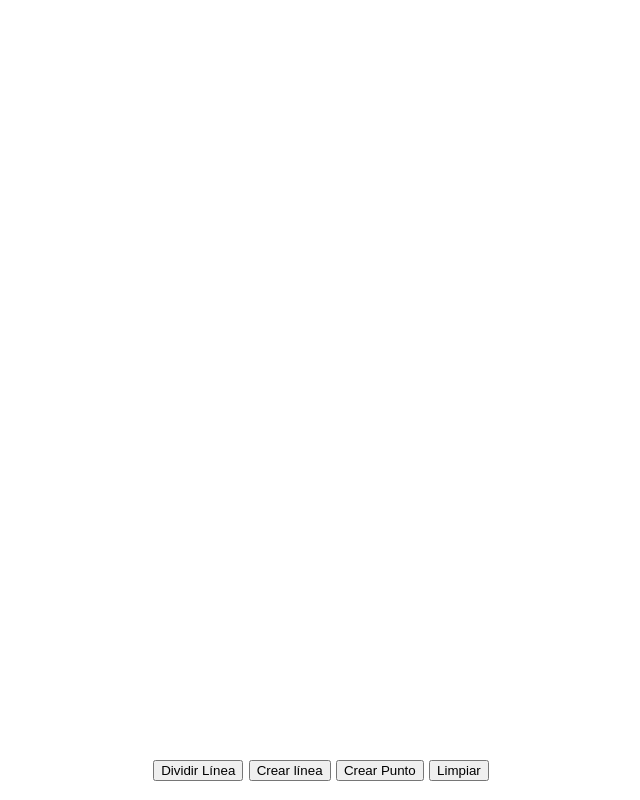
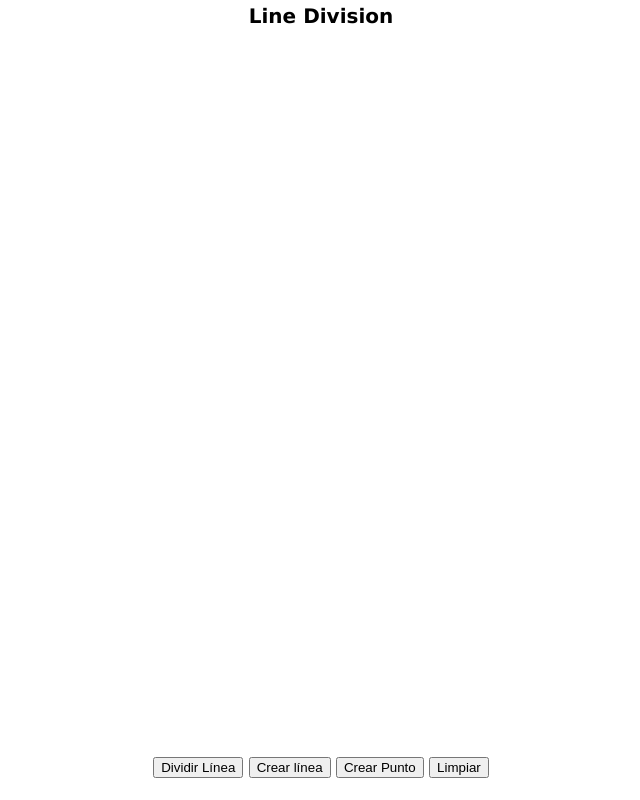
Before and after one commit to nattdev/line-division, a React (Vite) app: page / in a window 1280 px wide. Shown: the whole page, without its empty margins (319-959 px from the left). Built offline with nearby package versions, Linux system fonts and the light colour scheme.

Commit message:
Add Header component and update styles

```diff
--- a/src/App.tsx
+++ b/src/App.tsx
@@ -2,6 +2,7 @@ import { useState } from 'react'
 import './App.css'
 import Line from './components/Line';
 import Point from './components/Point';
+import Header from './components/Header';
 
 export interface PointPosition {
   x: number;
@@ -139,6 +140,7 @@ function App() {
 
   return (
     <div className='main-container'>
+      <Header/>
       <div className="draw-screen" onClick={handleClick} onMouseMove={handleMouseMove}>
         <div>
           {points.map((point, i: number) => <div key={i}><Point positionPoint={point} /></div>)}
--- /dev/null
+++ b/src/components/Header.tsx
@@ -0,0 +1,9 @@
+function Header() {
+    return (
+        <div className="header">
+            <h1>Line Division</h1>
+        </div>
+    )
+}
+
+export default Header;
--- a/src/index.css
+++ b/src/index.css
@@ -1,6 +1,16 @@
 body {
     margin: 0;
     overflow: hidden;
+    font-family: 'Lucida Sans', 'Lucida Sans Regular', 'Lucida Grande', 'Lucida Sans Unicode', Geneva, Verdana, sans-serif;
+}
+
+.header {
+    text-align: center;
+    font-size: 10px;
+}
+
+.header h1 {
+    margin: 0.2em;
 }
 
 .main-container {
@@ -50,7 +60,7 @@ body {
 
 .draw-screen {
     width: calc(100% - 40px);
-    height: calc(90% - 40px);
+    height: calc(90% - 78px);
     margin: 20px;
 }
 
```
